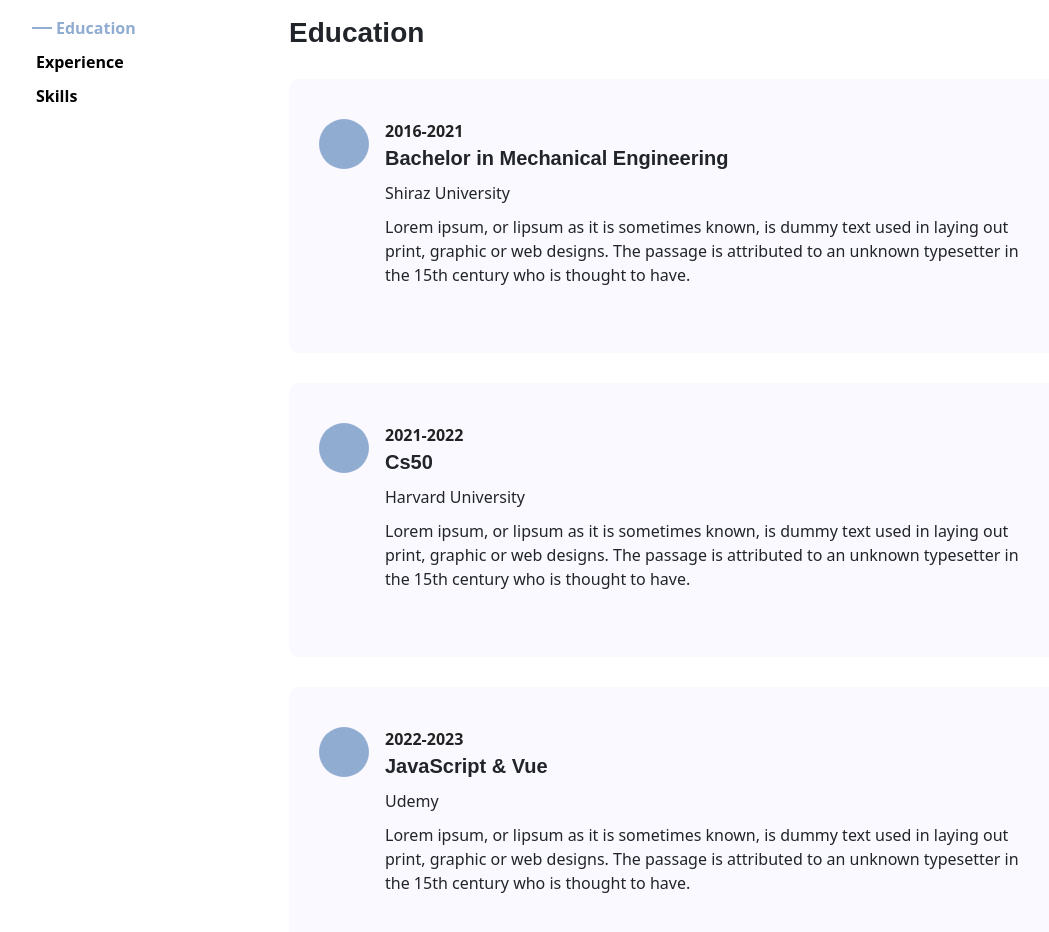
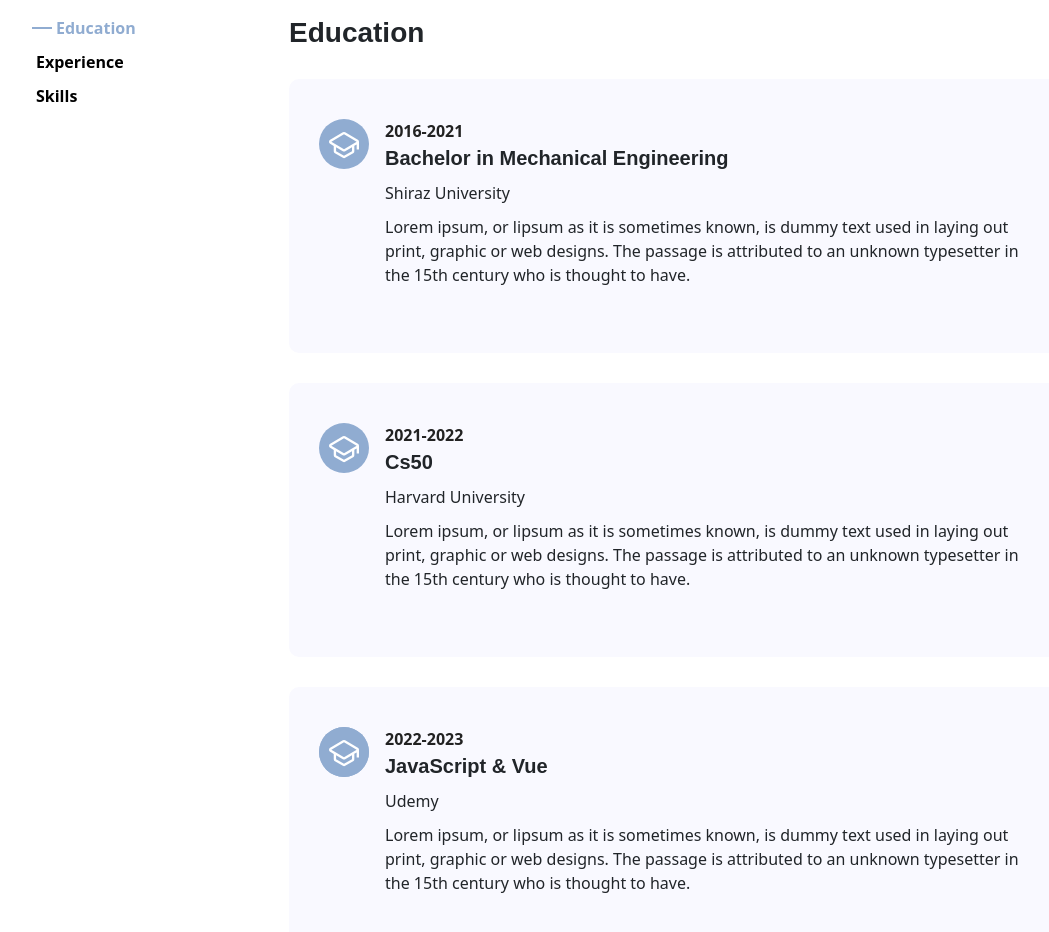
Before and after one commit to alisajadian1/alisajadian1.github.io, a Vue app: page / in a window 1280 px wide. Shown: the part 2020-2952 px from the top of the page, without its empty margins (78-1127 px from the left). Built offline with nearby package versions, Linux system fonts and the light colour scheme.

Commit message:
set up vue for github

```diff
--- a/package.json
+++ b/package.json
@@ -6,7 +6,8 @@
   "scripts": {
     "dev": "vite",
     "build": "vite build",
-    "preview": "vite preview"
+    "preview": "vite preview",
+    "deploy": "vue-cli-service build && gh-pages -d dist"
   },
   "dependencies": {
     "bootstrap": "^5.3.2",
@@ -16,6 +17,7 @@
   "devDependencies": {
     "@vitejs/plugin-vue": "^5.0.3",
     "@vitejs/plugin-vue-jsx": "^3.1.0",
+    "gh-pages": "^6.1.1",
     "vite": "^5.0.11"
   }
 }
--- a/src/components/ResumeSection.vue
+++ b/src/components/ResumeSection.vue
@@ -43,7 +43,19 @@
               <div
                 class="icon d-flex align-items-center justify-content-center"
               >
-                <span class="icon-graduation"></span>
+                <span class="icon-graduation">
+                  <svg
+                    xmlns="http://www.w3.org/2000/svg"
+                    width="1.5em"
+                    height="1.5em"
+                    viewBox="0 0 16 16"
+                  >
+                    <path
+                      fill="white"
+                      d="M16 6.28a1.23 1.23 0 0 0-.62-1.07l-6.74-4a1.27 1.27 0 0 0-1.28 0l-6.75 4a1.25 1.25 0 0 0 0 2.15l1.92 1.12v2.81a1.28 1.28 0 0 0 .62 1.09l4.25 2.45a1.28 1.28 0 0 0 1.24 0l4.25-2.45a1.28 1.28 0 0 0 .62-1.09V8.45l1.24-.73v2.72H16zm-3.73 5L8 13.74l-4.22-2.45V9.22l3.58 2.13a1.29 1.29 0 0 0 1.28 0l3.62-2.16zM8 10.27l-6.75-4L8 2.26l6.75 4z"
+                    />
+                  </svg>
+                </span>
               </div>
               <div class="text ps-3">
                 <span class="date">2016-2021</span>
@@ -61,7 +73,19 @@
               <div
                 class="icon d-flex align-items-center justify-content-center"
               >
-                <span class="icon-graduation"></span>
+                <span class="icon-graduation">
+                  <svg
+                    xmlns="http://www.w3.org/2000/svg"
+                    width="1.5em"
+                    height="1.5em"
+                    viewBox="0 0 16 16"
+                  >
+                    <path
+                      fill="white"
+                      d="M16 6.28a1.23 1.23 0 0 0-.62-1.07l-6.74-4a1.27 1.27 0 0 0-1.28 0l-6.75 4a1.25 1.25 0 0 0 0 2.15l1.92 1.12v2.81a1.28 1.28 0 0 0 .62 1.09l4.25 2.45a1.28 1.28 0 0 0 1.24 0l4.25-2.45a1.28 1.28 0 0 0 .62-1.09V8.45l1.24-.73v2.72H16zm-3.73 5L8 13.74l-4.22-2.45V9.22l3.58 2.13a1.29 1.29 0 0 0 1.28 0l3.62-2.16zM8 10.27l-6.75-4L8 2.26l6.75 4z"
+                    />
+                  </svg>
+                </span>
               </div>
               <div class="text ps-3">
                 <span class="date">2021-2022</span>
@@ -79,7 +103,23 @@
               <div
                 class="icon d-flex align-items-center justify-content-center"
               >
-                <span class="icon-graduation"></span>
+                <div
+                  class="icon d-flex align-items-center justify-content-center"
+                >
+                  <span class="icon-graduation">
+                    <svg
+                      xmlns="http://www.w3.org/2000/svg"
+                      width="1.5em"
+                      height="1.5em"
+                      viewBox="0 0 16 16"
+                    >
+                      <path
+                        fill="white"
+                        d="M16 6.28a1.23 1.23 0 0 0-.62-1.07l-6.74-4a1.27 1.27 0 0 0-1.28 0l-6.75 4a1.25 1.25 0 0 0 0 2.15l1.92 1.12v2.81a1.28 1.28 0 0 0 .62 1.09l4.25 2.45a1.28 1.28 0 0 0 1.24 0l4.25-2.45a1.28 1.28 0 0 0 .62-1.09V8.45l1.24-.73v2.72H16zm-3.73 5L8 13.74l-4.22-2.45V9.22l3.58 2.13a1.29 1.29 0 0 0 1.28 0l3.62-2.16zM8 10.27l-6.75-4L8 2.26l6.75 4z"
+                      />
+                    </svg>
+                  </span>
+                </div>
               </div>
               <div class="text ps-3">
                 <span class="date">2022-2023</span>
@@ -348,8 +388,9 @@
   background-color: #fff;
 }
 
-.page .resume-wrap:hover .icon span {
-  background-color: #222222;
+.page .resume-wrap:hover .icon span svg path {
+  /* color: #222222; */
+  fill: black;
   font-weight: bold;
 }
 
@@ -363,17 +404,17 @@
 }
 
 .icon-graduation {
-  font-family: "simple-line-icons";
-  speak: none;
-  font-style: normal;
+  /* font-family: "simple-line-icons"; */
+  /* speak: none; */
+  /* font-style: normal;
   font-weight: normal;
   text-transform: none;
-  line-height: 1;
+  line-height: 1; */
 }
 
-.icon-graduation::before {
+/* .icon-graduation::before {
   content: "\e019";
-}
+} */
 
 .icon-briefcase::before {
   content: "\e04b";
--- /dev/null
+++ b/vue.config.js
@@ -0,0 +1,3 @@
+module.exports = {
+  publicPath: process.env.NODE_ENV === 'production' ? '/' : '/'
+}
```
Also changed, not shown: src/assets/Serviceban.png (deleted), 1 other file (tests, documents, lock files or other folders).
